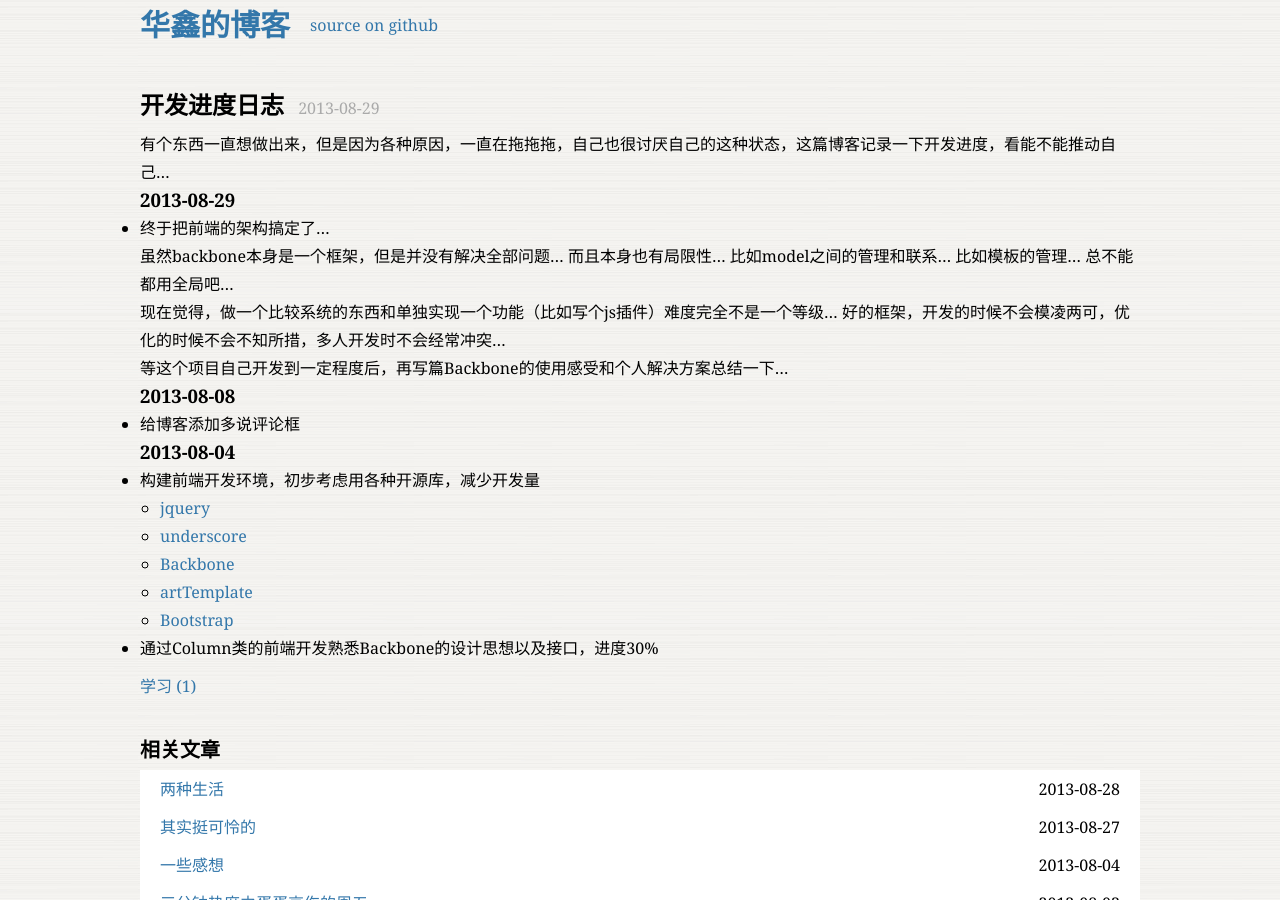
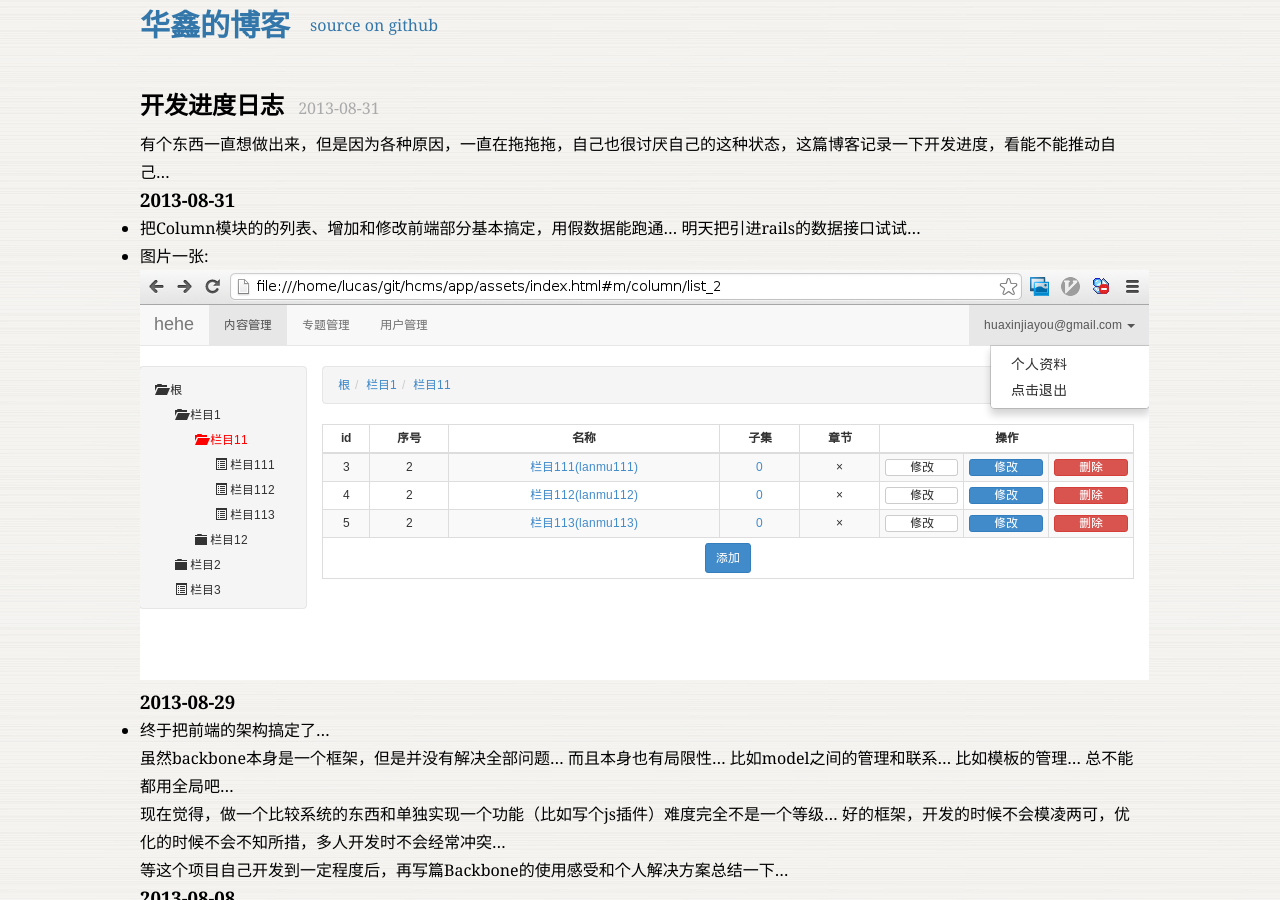
Before and after one commit to huaxinjiayou/blog, a Jekyll site: the page built from _posts/2013-08-04-reader-update-list.markdown, in a window 1280 px wide and 900 px high. Built offline with Jekyll 4.4.1, drawn with Linux system fonts in a browser that asks for light colours; Markdown is read by kramdown in place of the engine named in the settings; comment, search, counter and statistics services are not loaded.

Commit message:
修改博文

```diff
--- a/_posts/2013-08-04-reader-update-list.markdown
+++ b/_posts/2013-08-04-reader-update-list.markdown
@@ -1,11 +1,18 @@
 ---
 layout: post
 title:  "开发进度日志"
-date:   2013-08-29
+date:   2013-08-31
 tags: 学习
 ---
 
 有个东西一直想做出来，但是因为各种原因，一直在拖拖拖，自己也很讨厌自己的这种状态，这篇博客记录一下开发进度，看能不能推动自己…
+
+### 2013-08-31
+* 把Column模块的的列表、增加和修改前端部分基本搞定，用假数据能跑通… 明天把引进rails的数据接口试试…
+
+* 图片一张:
+
+![Column列表页截图](https://raw.github.com/huaxinjiayou/blog/gh-pages/image/column.png)
 
 ### 2013-08-29
 * 终于把前端的架构搞定了…
```
